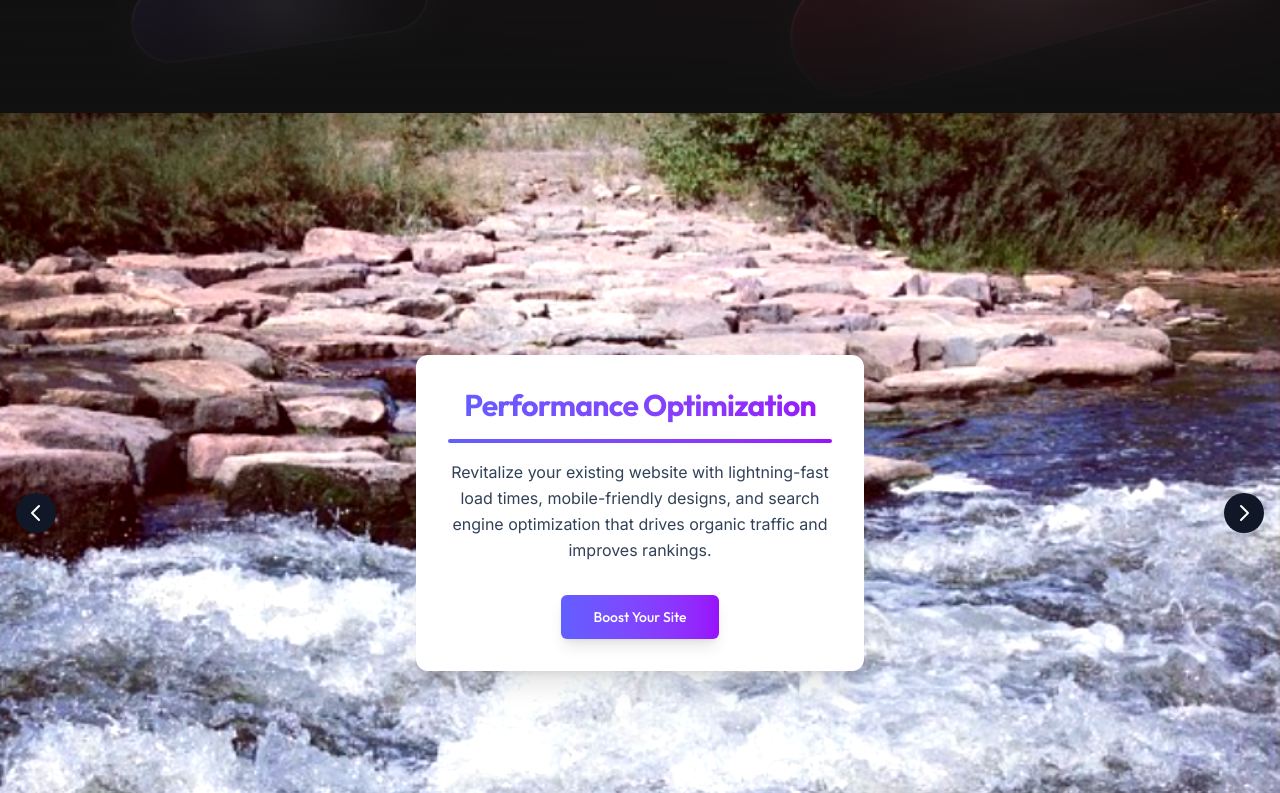
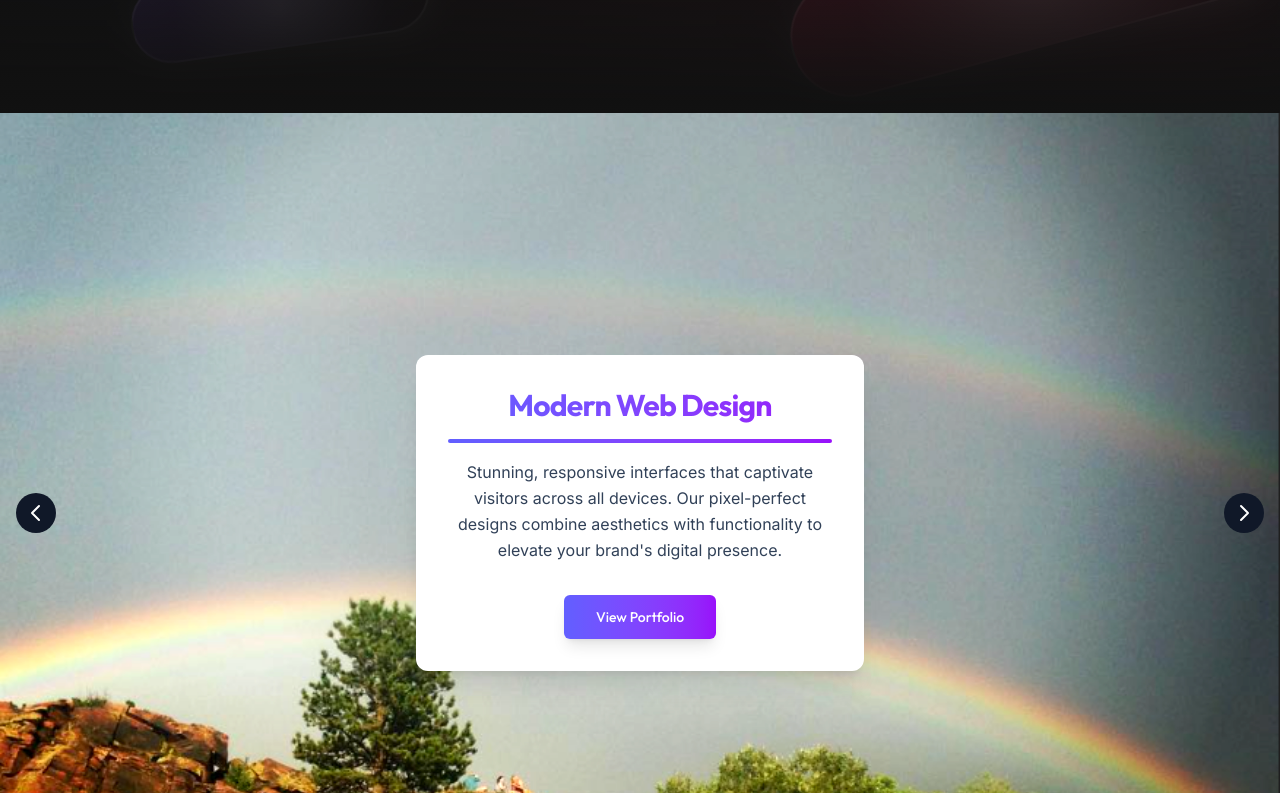
Before and after one commit to abiv23/biviano, a Next.js app: page / in a window 1280 px wide. Shown: the part 687-1480 px from the top of the page. Built offline with nearby package versions, Linux system fonts and the light colour scheme.

Commit message:
carousel on hp update

```diff
--- a/src/app/page.js
+++ b/src/app/page.js
@@ -7,6 +7,14 @@ import DynamicBackground from '../components/DynamicBackground'
 export default function Home() {
 
     const carouselItems = [
+      {
+        src: "/images/double-rainbow.png",
+        alt: "Modern Web Design",
+        title: "Modern Web Design",
+        description: "Stunning, responsive interfaces that captivate visitors across all devices. Our pixel-perfect designs combine aesthetics with functionality to elevate your brand's digital presence.",
+        cta: "View Portfolio",
+        ctaLink: "/web-design"
+       },
       {
        src: "/images/platte.png",
        alt: "Performance Optimization",
@@ -21,15 +29,7 @@ export default function Home() {
         title: "Custom Web Applications",
         description: "Bespoke solutions built with cutting-edge frameworks that grow with your business. We create intuitive applications that streamline operations and delight users.",
         cta: "Our Services",
-        ctaLink: "/seo"
-      },
-      {
-       src: "/images/double-rainbow.png",
-       alt: "Modern Web Design",
-       title: "Modern Web Design",
-       description: "Stunning, responsive interfaces that captivate visitors across all devices. Our pixel-perfect designs combine aesthetics with functionality to elevate your brand's digital presence.",
-       cta: "View Portfolio",
-       ctaLink: "/seo"
+        ctaLink: "/web-design"
       }
     ]
 
```
